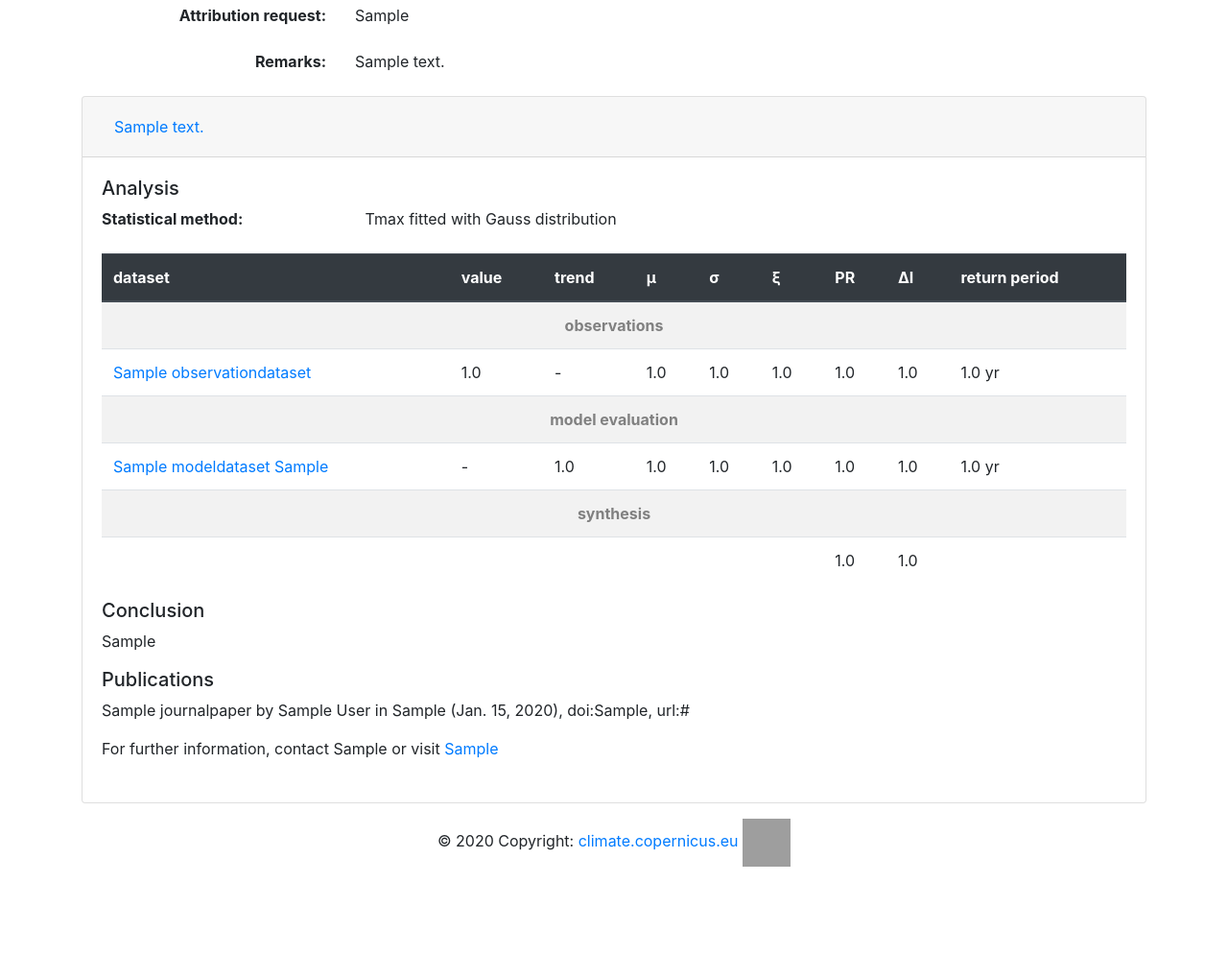
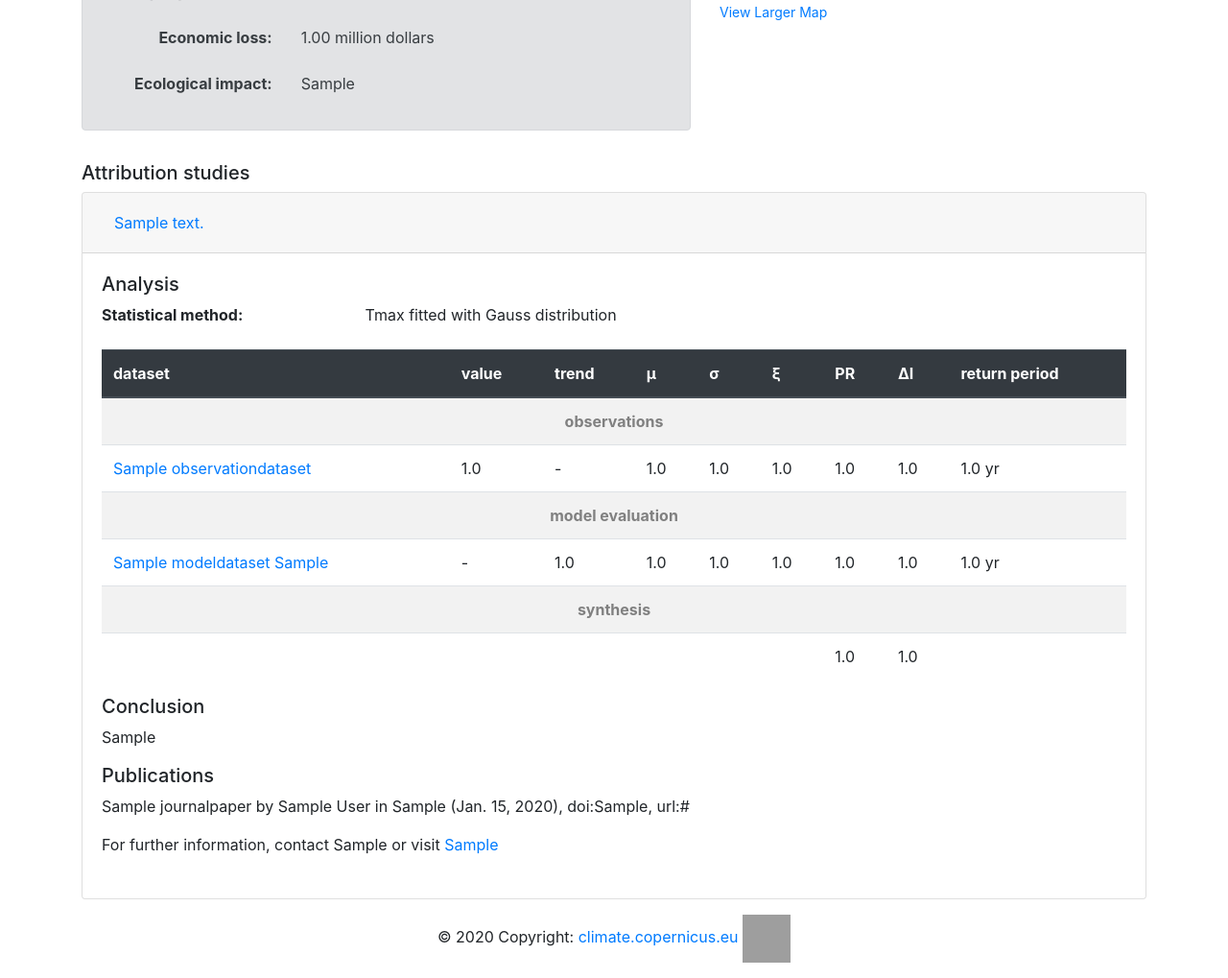
Before and after one commit to evertrol/exevada, a Django app: page /exevada/events/1/ in a window 1280 px wide. Shown: the part 546-1565 px from the top of the page at 96% size. Before the commit the page ends 1449 px from the top, so only its background shows below. Run offline with Django 3.2, Linux system fonts and the light colour scheme; tables that the repository leaves empty hold one stand-in row (values such as "Sample post"); some libraries are stand-ins or nearby versions; grey boxes are pictures that could not be loaded.

Commit message:
Added world map and div panes to event page

```diff
--- a/exevada/apps/exevada/templates/exevada/event.html
+++ b/exevada/apps/exevada/templates/exevada/event.html
@@ -49,58 +49,66 @@
 <div class="pt-5">
 <h2>{{event.name}} event description</h2>
 </div>
-<div class="pt-4">
+<div class="pt-5">
+    <dl class="row">
+        <div class="col-sm-7">
+            <div class="alert alert-secondary" role="alert">
                 <h5>Event definition</h4>
                     <dl class="row">
-        <dt class="col-sm-3">
+                    <dt class="col-sm-4">
                         <div class="float-right">Region of occurence:</div>
                     </dt>
-        <dd class="col-sm-9">{{event.region.name}}</dd>
+                    <dd class="col-sm-8">{{event.region.name}}</dd>
                 </dl>
                 <dl class="row">
-        <dt class="col-sm-3">
+                    <dt class="col-sm-4">
                         <div class="float-right">Event time:</div>
                     </dt>
-        <dd class="col-sm-9">Starting {{event.startdate}}, lasting {{event.duration}} days (season: {{event.season}})</dd>
+                    <dd class="col-sm-8">Starting {{event.startdate}}, lasting {{event.duration}} days (season: {{event.season}})</dd>
                 </dl>
+                <dl class="row">
+                    <dt class="col-sm-4">
+                        <div class="float-right">Remarks:</div>
+                    </dt>
+                    <dd class="col-sm-8">{{event.comments}}</dd>
+                </dl>
+            </div>
+            <div class="alert alert-secondary" role="alert">
                 <h5>Impact</h4>
                 <dl class="row">
-        <dt class="col-sm-3">
-            <div class="float-right">Estimated nr. of casualties:</div>
+                    <dt class="col-sm-4">
+                        <div class="float-right">Nr. of casualties:</div>
                     </dt>
-        <dd class="col-sm-9">{{event.deaths}}</dd>
+                    <dd class="col-sm-8">{{event.deaths}}</dd>
                 </dl>
                 <dl class="row">
-        <dt class="col-sm-3">
-            <div class="float-right">Estimated nr. of people affected:</div>
+                    <dt class="col-sm-4">
+                        <div class="float-right">Nr. of people affected:</div>
                     </dt>
-        <dd class="col-sm-9">{{event.people_affected}}</dd>
+                    <dd class="col-sm-8">{{event.people_affected}}</dd>
                 </dl>
                 <dl class="row">
-        <dt class="col-sm-3">
-            <div class="float-right">Estimated economic loss:</div>
+                    <dt class="col-sm-4">
+                        <div class="float-right">Economic loss:</div>
                     </dt>
-        <dd class="col-sm-9">{{event.economical_loss}} million dollars</dd>
+                    <dd class="col-sm-8">{{event.economical_loss}} million dollars</dd>
                 </dl>
                 <dl class="row">
-        <dt class="col-sm-3">
+                    <dt class="col-sm-4">
                         <div class="float-right">Ecological impact:</div>
                     </dt>
-        <dd class="col-sm-9">{{event.ecological_impact}}</dd>
+                    <dd class="col-sm-8">{{event.ecological_impact}}</dd>
+                </dl>
+            </div>
+        </div>
+        <div class="col-sm-5" style="margin: 0px;">
+            <iframe width="425" height="350" frameborder="0" scrolling="no" marginheight="0" marginwidth="0" src="https://www.openstreetmap.org/export/embed.html?bbox=38.3203125%2C-69.59589006237648%2C202.32421875000003%2C21.94304553343818&amp;layer=mapnik" style="border: 0px">
+            </iframe>
+            <br/>
+            <small><a href="https://www.openstreetmap.org/#map=3/-35.39/120.32">View Larger Map</a></small>
+        </div>
     </dl>
     <h5>Attribution studies</h4>
-    <dl class="row">
-        <dt class="col-sm-3">
-            <div class="float-right">Attribution request:</div>
-        </dt>
-        <dd class="col-sm-9">{{event.attribution_request}}</dd>
-    </dl>
-    <dl class="row">
-        <dt class="col-sm-3">
-            <div class="float-right">Remarks:</div>
-        </dt>
-        <dd class="col-sm-9">{{event.comments}}</dd>
-    </dl>
     <div id="accordion">
         {% for attribution in event.attributions.all %}
         <div class="card" id="{{attribution.description}}">
```
Lines whose indentation alone changed are shown as unchanged.
